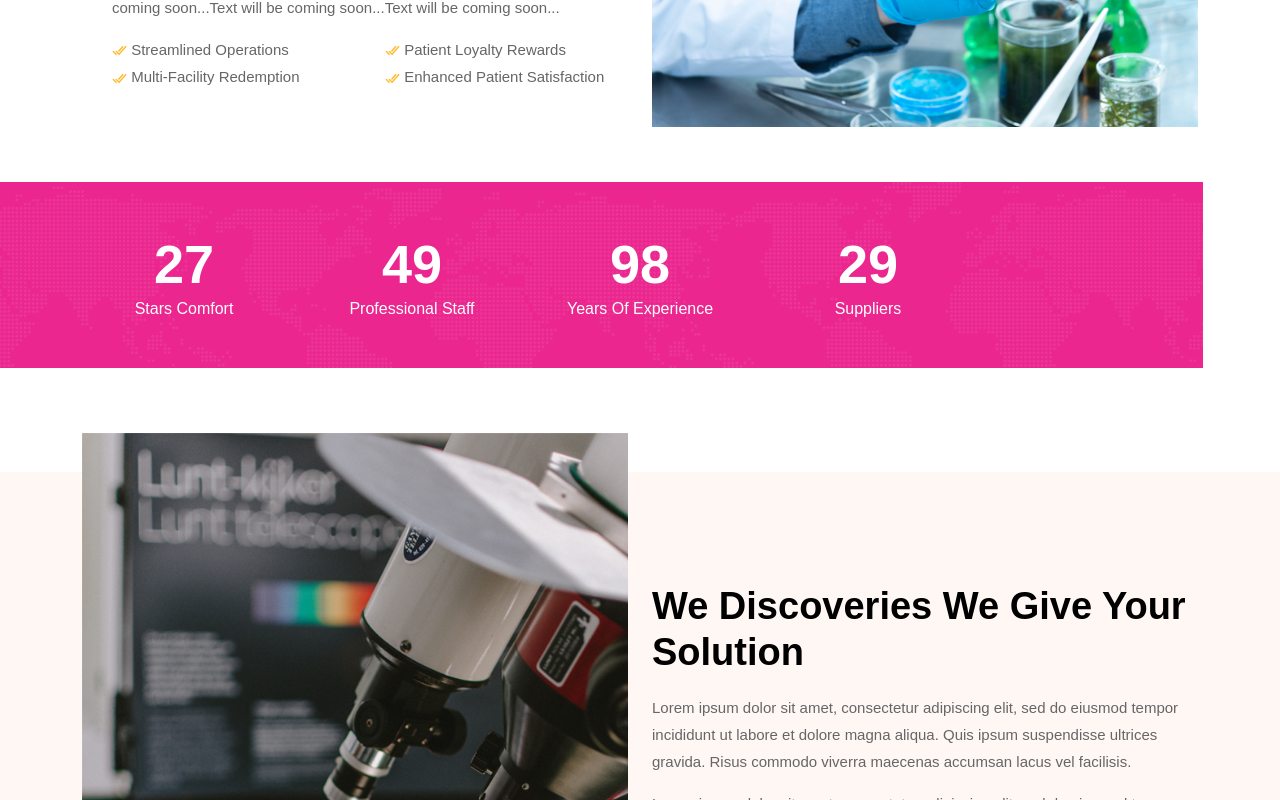
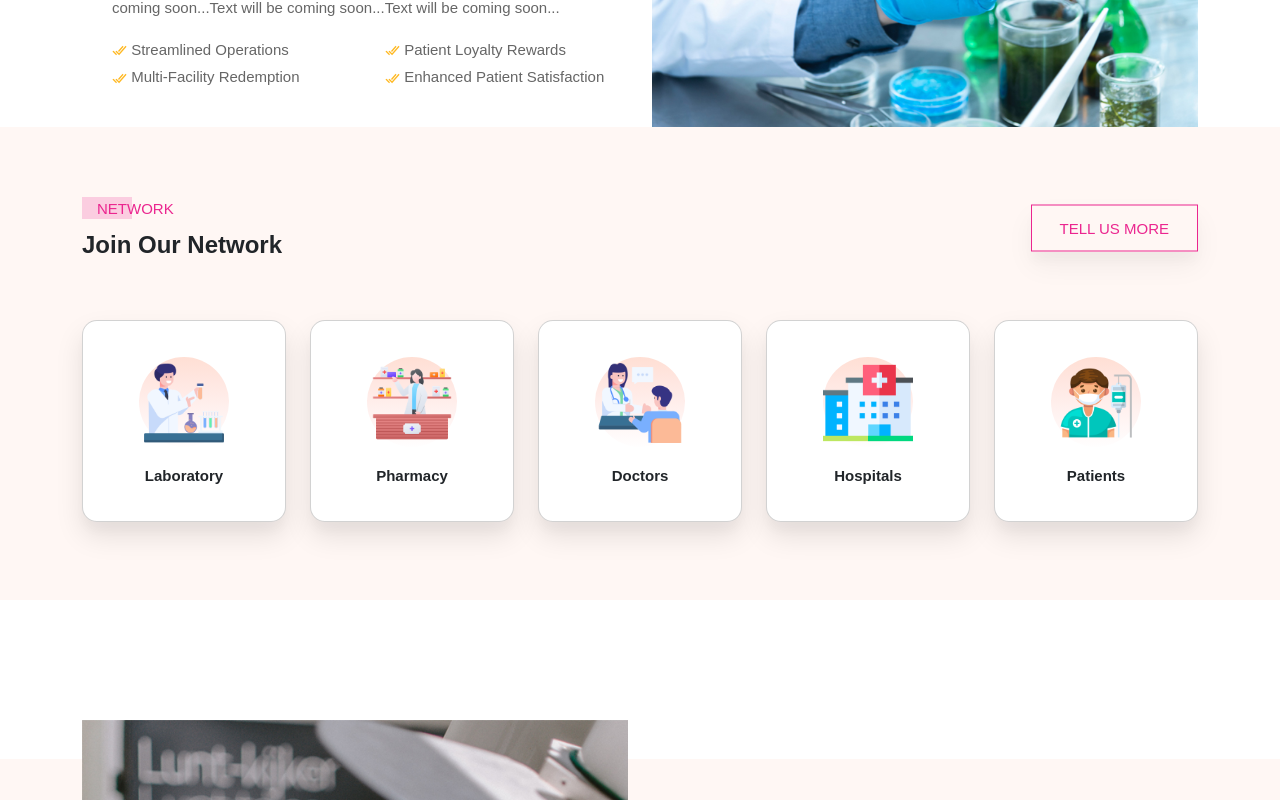
Before and after one commit to krishntalsaniya/gracelab_frontend, a React (Create React App) app: page /about in a window 1280 px wide. Shown: the part 617-1417 px from the top of the page. Built offline with nearby package versions, Linux system fonts and the light colour scheme.

Commit message:
06-06-24

```diff
--- a/src/about/About.jsx
+++ b/src/about/About.jsx
@@ -10,6 +10,14 @@ import Counter from './Counter';
 import CountUp from 'react-countup';
 import { IoCheckmarkDoneSharp} from "react-icons/io5";
 import { Link } from 'react-router-dom';
+import Program from '../home/Program';
+import Network from '../home/Network';
+import icon1 from '../img/icon1.png'
+import icon2 from '../img/icon2.png'
+import icon3 from '../img/icon3.png'
+import icon4 from '../img/icon4.png'
+import icon5 from '../img/icon5.png'
+
 
 
 
@@ -62,7 +70,7 @@ function About() {
         </Row>
       </Container>
 
-      <div className="funfacts-area">
+      {/* <div className="funfacts-area">
       <Container>
         <Row>
           <Counter count = {<CountUp end={28} duration={10}/>} title='Stars Comfort' />
@@ -72,7 +80,51 @@ function About() {
         </Row>
       </Container>
       <div className="map-box1"><img src={counterimage} alt="Counter Image" /></div>
-    </div>
+    </div> */}
+
+
+    {/* counter section start */}
+    <section className="services-area ptb-70 pb-5 bg-fff7f4">
+      <Container>
+        <Program
+          title="Network"
+          heading="Join Our Network"
+          headinglinktitle="Tell Us More"
+          headinglink="/"
+        />
+        <Row className="justify-content-center" id="homeindustry">
+          <Network
+            networkimage={icon1}
+            networktitle="Laboratory"
+            networklink="/laboratory-login"
+          />
+          <Network
+            networkimage={icon2}
+            networktitle="Pharmacy"
+            networklink="/Pharmacy-login"
+          />
+          <Network
+            networkimage={icon3}
+            networktitle="Doctors"
+            networklink="/doctor-login"
+          />
+          <Network
+            networkimage={icon4}
+            networktitle="Hospitals"
+            networklink="/hospital-login"
+          />
+          <Network
+            networkimage={icon5}
+            networktitle="Patients"
+            networklink="/patient-login"
+          />
+        </Row>
+      </Container>
+    </section>
+
+
+
+
       <div className="about-our-company-inner">
         <Container>
           <Row className="align-items-center">
```
Also changed, not shown: 1 other file (tests, documents, lock files or other folders).
